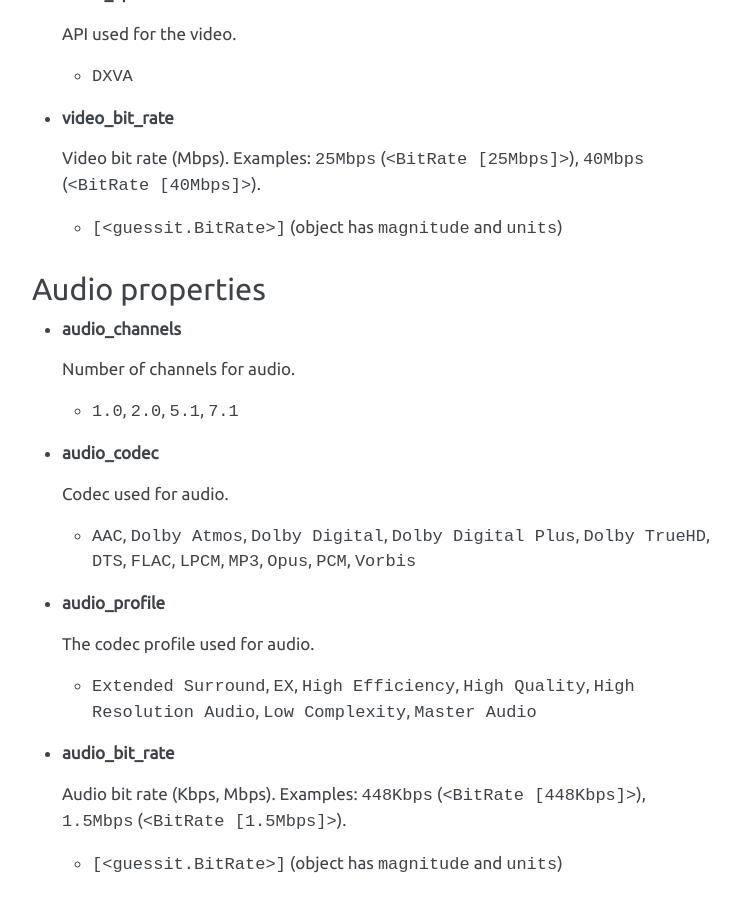
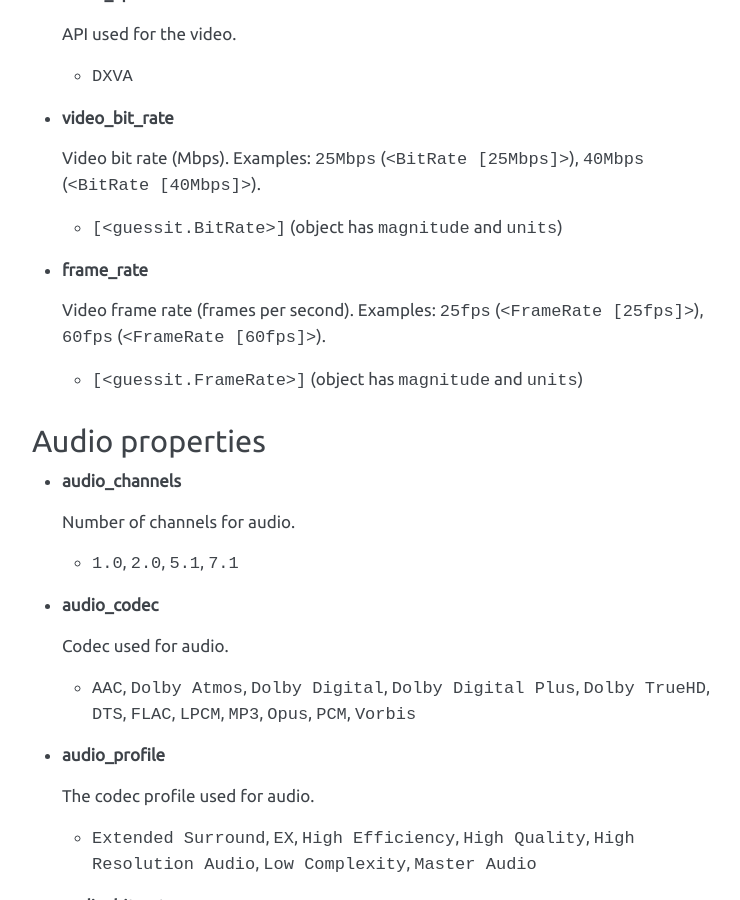
Before and after one commit to guessit-io/guessit, a Sphinx documentation site: the page built from docs/properties.rst, in a window 1280 px wide and 900 px high, scrolled down 3656 px. Shown: the whole window, without its empty margins (406-1146 px from the left). Built offline with Sphinx 7.4.7, drawn with Linux system fonts in a browser that asks for light colours.

Commit message:
Update history and docs: frame_rate property added

```diff
--- a/HISTORY.rst
+++ b/HISTORY.rst
@@ -103,6 +103,7 @@ History
 - Changed `size` output to return `guessit.Size` object.
 - Added `audio_video_rate` as new possible property.
 - Added `video_video_rate` as new possible property.
+- Added `frame_rate` as new possible property.
 - Added `disc` as a new possible property.
 - Added `H.263` as new `video_codec` possible value.
 - Added `VP7` as new `video_codec` possible value.
--- a/docs/properties.rst
+++ b/docs/properties.rst
@@ -203,6 +203,14 @@ Video properties
   - ``[<guessit.BitRate>]`` (object has ``magnitude`` and ``units``)
 
 
+- **frame_rate**
+
+  Video frame rate (frames per second).
+  Examples: ``25fps`` (``<FrameRate [25fps]>``), ``60fps`` (``<FrameRate [60fps]>``).
+
+  - ``[<guessit.FrameRate>]`` (object has ``magnitude`` and ``units``)
+
+
 Audio properties
 ----------------
 
```
